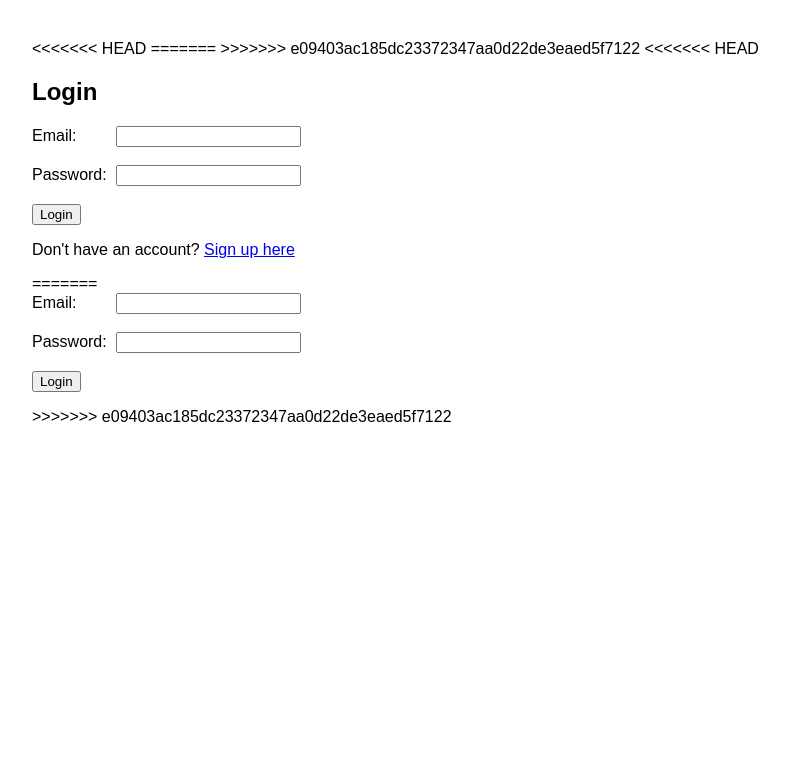
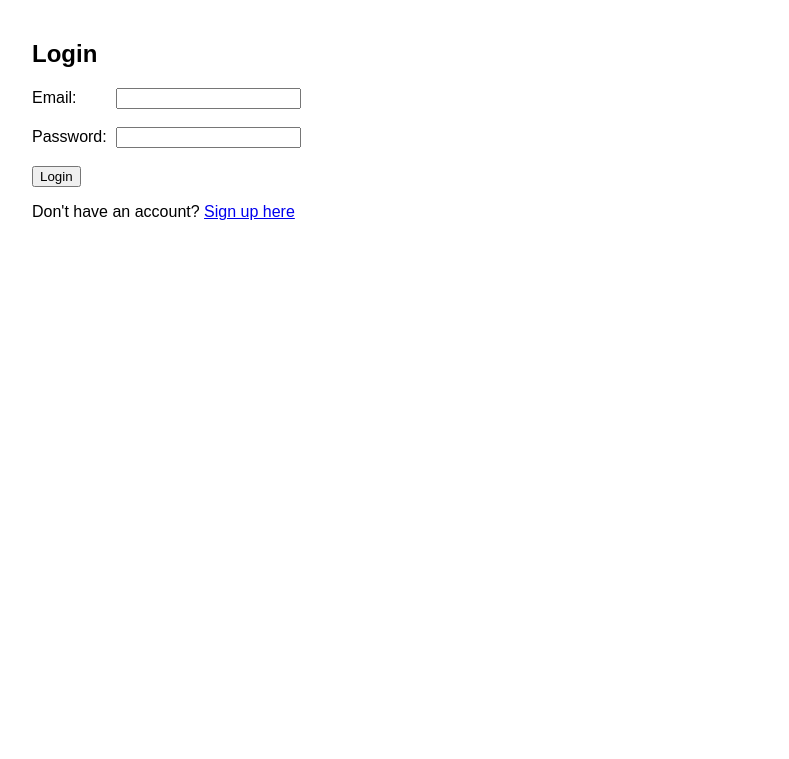
Before and after one commit to Redback-Operations/redback-fit-backend, a Flask app: page / in a window 1280 px wide. Shown: the top 759 px of the page, without its empty margins (8-797 px from the left). Run offline with Flask 3, Linux system fonts and the light colour scheme.

Commit message:
Resolved merge conflict in login page

```diff
--- a/templates/index.html
+++ b/templates/index.html
@@ -1,7 +1,3 @@
-<<<<<<< HEAD
-
-
-
 <!DOCTYPE html>
 <html lang="en">
 <head>
@@ -20,19 +16,12 @@
             max-width: 300px;
         }
     </style>
-=======
-<!DOCTYPE html>
-<html>
-<head>
-    <title>Login</title>
->>>>>>> e09403ac185dc23372347aa0d22de3eaed5f7122
 </head>
 <body>
     {% if user %}
         <h2>Welcome, {{ user }}!</h2>
         <a href="/logout">Logout</a>
     {% else %}
-<<<<<<< HEAD
         <div class="form-container">
             <h2>Login</h2>
             {% if error %}
@@ -46,25 +35,9 @@
                 <input type="password" id="password" name="password" required><br><br>
 
                 <input type="submit" value="Login">
-
-				<p>Don't have an account? <a href="/signup">Sign up here</a></p>
-
+                <p>Don't have an account? <a href="/signup">Sign up here</a></p>
             </form>
         </div>
-=======
-        {% if error %}
-            <p style="color: red;">{{ error }}</p>
-        {% endif %}
-        <form action="/" method="POST">
-            <label for="email">Email:</label>
-            <input type="text" id="email" name="email"><br><br>
-
-            <label for="password">Password:</label>
-            <input type="password" id="password" name="password"><br><br>
-
-            <input type="submit" value="Login">
-        </form>
->>>>>>> e09403ac185dc23372347aa0d22de3eaed5f7122
     {% endif %}
 </body>
 </html>
```
Also changed, not shown: templates/home.html (+0 -14 lines).
